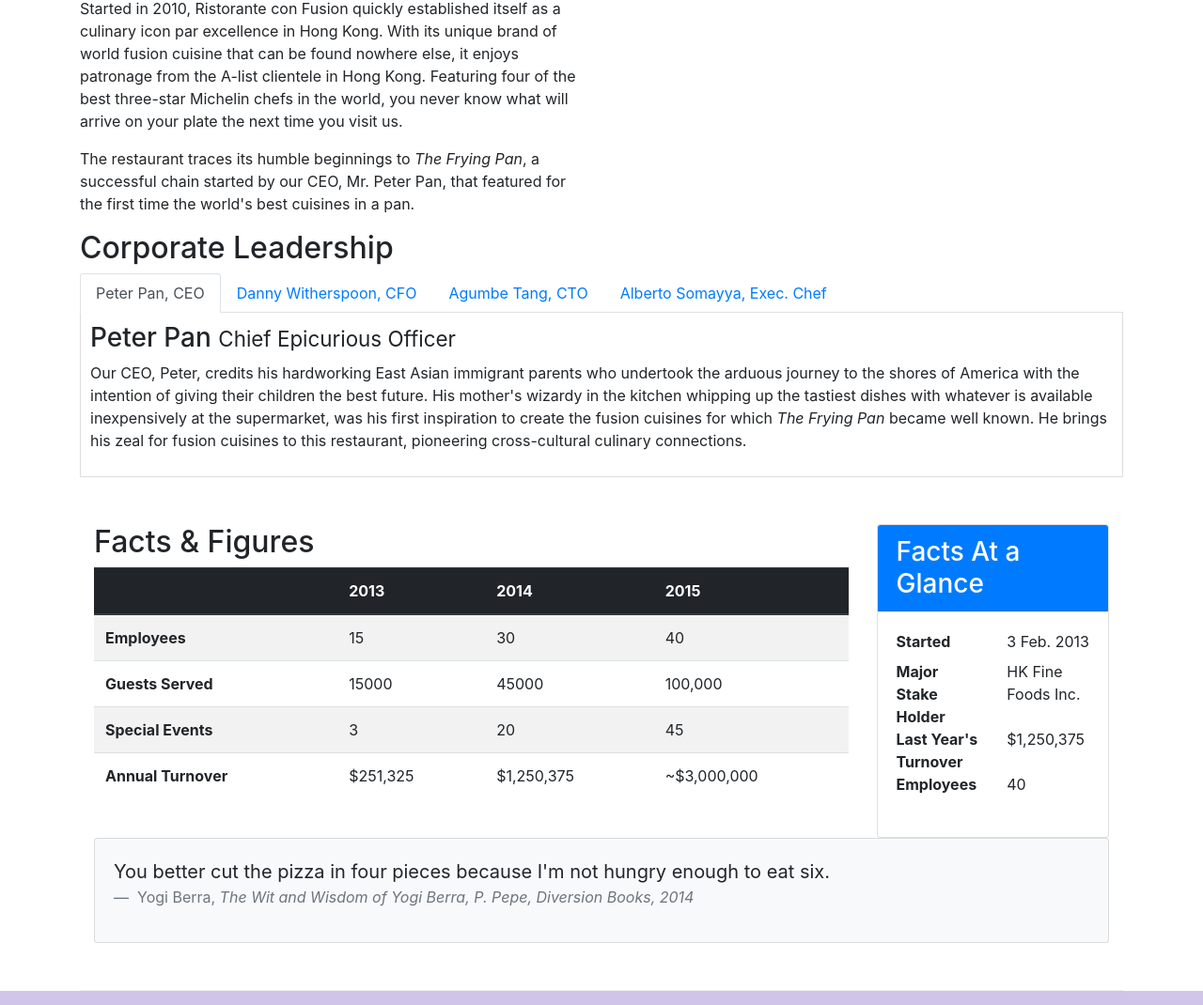
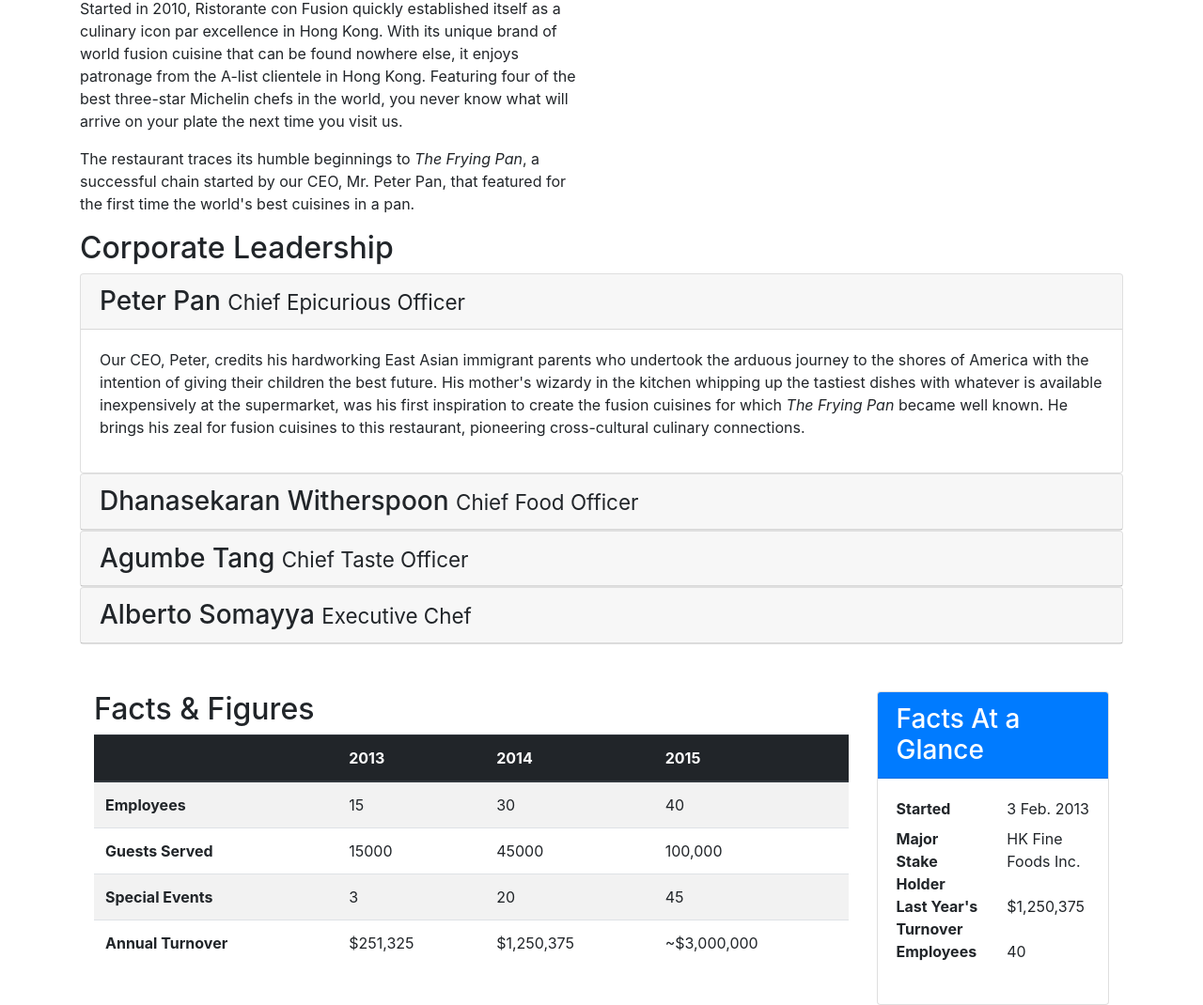
Before and after one commit to SilverHornn/Ex5, a website: page aboutus.html in a window 1280 px wide. Shown: the part 514-1584 px from the top of the page at 94% size. Drawn offline with nearby package versions, Linux system fonts and the light colour scheme.

Commit message:
Accordion

```diff
--- a/aboutus.html
+++ b/aboutus.html
@@ -27,32 +27,21 @@
   <body>
     <nav class="navbar navbar-dark navbar-expand-sm fixed-top">
         <div class="container">
-        <button
-          class="navbar-toggler"
-          type="button"
-          data-toggle="collapse"
-          data-target="#Navbar"
-        >
+            <button class="navbar-toggler" type="button" data-toggle="collapse" data-target="#Navbar">
                 <span class="navbar-toggler-icon"></span>
             </button>
-        <a class="navbar-brand mr-auto" href="#"
-          ><img src="img/logo.png" height="30" width="41" />Ristorante Con
-          Fusion</a
-        >
+            <a class="navbar-brand mr-auto" href="#"><img src="img/logo.png" height="30" width="41"></a>
             <div class="collapse navbar-collapse" id="Navbar">
                 <ul class="navbar-nav mr-auto">
-            <li class="nav-item active">
-              <a class="nav-link" href="index.html">Home</a>
+                    <li class="nav-item "><a class="nav-link" href="index.html"><span class="fa fa-home fa-lg"></span>
+                            Home</a></li>
+                    <li class="nav-item active"><a class="nav-link" href="./aboutus.html"><span
+                                class="fa fa-info fa-lg"></span> About</a></li>
+                    <li class="nav-item "><a class="nav-link" href="#"><span class="fa fa-list fa-lg"></span> Menu</a>
                     </li>
-            <li class="nav-item">
-              <a class="nav-link" href="./aboutus.html">About</a>
-            </li>
-            <li class="nav-item">
-              <a class="nav-link" href="LAB1/Aboutus.html">Menu</a>
-            </li>
-            <li class="nav-item">
-              <a class="nav-link" href="contactus.html">Contact</a>
-            </li>
+                    <li class="nav-item "><a class="nav-link" href="contactus.html"><span class="fa fa-address-card fa-lg"></span>
+                            Contact</a></li>
+
                 </ul>
             </div>
         </div>
@@ -111,41 +100,19 @@
       <div class="row">
         <div class="col col-sm col-md">
           <h2>Corporate Leadership</h2>
-          <ul class="nav nav-tabs">
-            <li class="nav-item">
-              <a
-                class="nav-link active"
-                href="#peter"
-                role="tab"
-                data-toggle="tab"
-                >Peter Pan, CEO</a
-              >
-            </li>
-            <li class="nav-item">
-              <a class="nav-link" href="#danny" role="tab" data-toggle="tab"
-                >Danny Witherspoon, CFO</a
-              >
-            </li>
-            <li class="nav-item">
-              <a class="nav-link" href="#agumbe" role="tab" data-toggle="tab"
-                >Agumbe Tang, CTO</a
-              >
-            </li>
-            <li class="nav-item">
-              <a class="nav-link" href="#alberto" role="tab" data-toggle="tab"
-                >Alberto Somayya, Exec. Chef</a
-              >
-            </li>
-          </ul>
 
-          <div class="tab-content">
-            <div role="tabpanel" class="tab-pane fade show active" id="peter">
-
-                <div>
-                  <h3>Peter Pan <small>Chief Epicurious Officer</small></h3>
+          <div id="accordion">
+            <div class="card">
+              <div class="card-header" role="tab" id="peterhead">
+                <h3 class="mb-0">
+                  <a data-toggle="collapse" data-target="#peter">
+                    Peter Pan <small>Chief Epicurious Officer</small>
+                  </a>
+                </h3>
               </div>
-                <div class="d-none d-sm-block">
-                  <p>
+              <div class="collapse show" id="peter" data-parent="#accordion">
+                <div class="card-body">
+                  <p class="d-none d-sm-block">
                     Our CEO, Peter, credits his hardworking East Asian immigrant
                     parents who undertook the arduous journey to the shores of
                     America with the intention of giving their children the best
@@ -157,17 +124,23 @@
                     restaurant, pioneering cross-cultural culinary connections.
                   </p>
                 </div>
-
               </div>
-            <div role="tabpanel" class="tab-pane fade show" id="danny">
-
-                <div>
-                  <h3>
+            </div>
+            <div class="card">
+              <div class="card-header" role="tab" id="dannyhead">
+                <h3 class="mb-0">
+                  <a
+                    class="collapsed"
+                    data-toggle="collapse"
+                    data-target="#danny"
+                  >
                     Dhanasekaran Witherspoon <small>Chief Food Officer</small>
+                  </a>
                 </h3>
               </div>
-                <div class="d-none d-sm-block">
-                  <p>
+              <div class="collapse" id="danny" data-parent="#accordion">
+                <div class="card-body">
+                  <p class="d-none d-sm-block">
                     Our CFO, Danny, as he is affectionately referred to by his
                     colleagues, comes from a long established family tradition
                     in farming and produce. His experiences growing up on a farm
@@ -179,15 +152,23 @@
                     >
                   </p>
                 </div>
-
               </div>
-            <div role="tabpanel" class="tab-pane fade show" id="agumbe">
-
-                <div>
-                  <h3>Agumbe Tang <small>Chief Taste Officer</small></h3>
             </div>
-                <div class="d-none d-sm-block">
-                  <p>
+            <div class="card">
+              <div class="card-header" role="tab" id="agumbehead">
+                <h3 class="mb-0">
+                  <a
+                    class="collapsed"
+                    data-toggle="collapse"
+                    data-target="#agumbe"
+                  >
+                    Agumbe Tang <small>Chief Taste Officer</small>
+                  </a>
+                </h3>
+              </div>
+              <div class="collapse" id="agumbe" data-parent="#accordion">
+                <div class="card-body">
+                  <p class="d-none d-sm-block">
                     Blessed with the most discerning gustatory sense, Agumbe,
                     our CTO, personally ensures that every dish that we serve
                     meets his exacting tastes. Our chefs dread the tongue
@@ -196,15 +177,23 @@
                     <em>You click only if you survive my lick.</em>
                   </p>
                 </div>
-
               </div>
-            <div role="tabpanel" class="tab-pane fade show" id="alberto">
-
-                <div>
-                  <h3>Alberto Somayya <small>Executive Chef</small></h3>
             </div>
-                <div class="d-none d-sm-block">
-                  <p>
+            <div class="card">
+              <div class="card-header" role="tab" id="albertohead">
+                <h3 class="mb-0">
+                  <a
+                    class="collapsed"
+                    data-toggle="collapse"
+                    data-target="#alberto"
+                  >
+                    Alberto Somayya <small>Executive Chef</small>
+                  </a>
+                </h3>
+              </div>
+              <div class="collapse" id="alberto" data-parent="#accordion">
+                <div class="card-body">
+                  <p class="d-none d-sm-block">
                     Award winning three-star Michelin chef with wide
                     International experience having worked closely with whos-who
                     in the culinary world, he specializes in creating
@@ -215,7 +204,7 @@
                     >
                   </p>
                 </div>
-
+              </div>
             </div>
           </div>
         </div>
```
Lines whose indentation alone changed are shown as unchanged.
